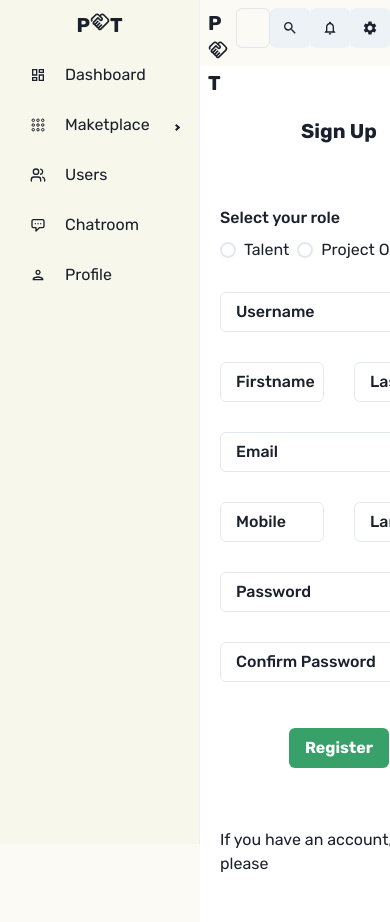
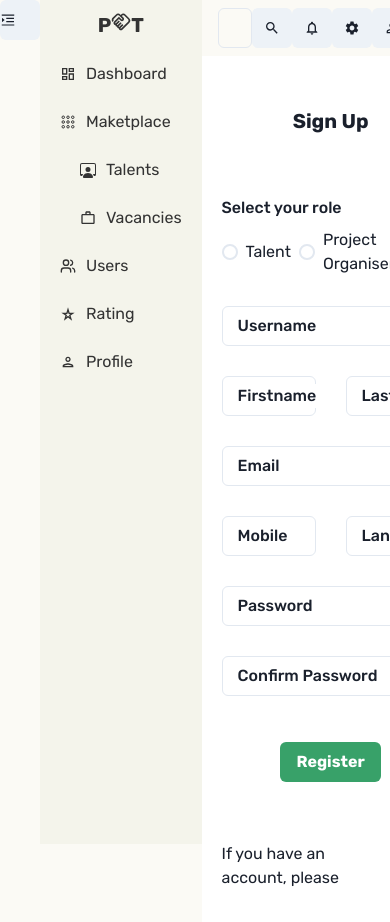
Before and after one commit to tamagotai/project-talent, a React (Create React App) app in the folder frontend/: page /signup in a window 390 px wide. Shown: the top 922 px of the page. Built offline with nearby package versions, Linux system fonts and the light colour scheme; sample sign-in values are in the browser's storage.

Commit message:
Signup update
update Sidebar in mobile size
added removeal of localStorage when logout
added SidebarStyles

```diff
--- a/frontend/src/App.js
+++ b/frontend/src/App.js
@@ -9,7 +9,7 @@ import Signup from './pages/Signup';
 import Unauthorised from './pages/Unauthorised';
 import Dashboard from './pages/Dashboard';
 import Search from './pages/Profile';
-import Chat from './pages/Chat';
+import Rate from './pages/Rate';
 import Talents from './pages/Talents';
 import Vacancies from './pages/Vacancies';
 import Users from './pages/Users';
@@ -18,7 +18,7 @@ import NotFound from './pages/NotFound';
 
 //components
 import Navbar from './components/Navbar';
-import CustomSidebar from './components/Sidebar';
+import Sidebar from './components/Sidebar';
 
 
 const ROLES = {
@@ -32,7 +32,7 @@ function App() {
 
   return (
     <div className="app">
-      {isAuthenticated && <CustomSidebar />}
+      {isAuthenticated && <Sidebar />}
       <main className="content">
       <Navbar />
       <Routes>
@@ -46,7 +46,7 @@ function App() {
           <Route element={isLoading ? null : isAuthenticated ? <RequireAuth allowedRoles={Object.values(ROLES)}/> : <Navigate to="/login" />}>
                     <Route path="/dashboard" element={<Dashboard />} />
                     <Route path="/search" element={<Search />} />
-            <Route path="/chat" element={<Chat />} />
+                    <Route path="/rate" element={<Rate />} />
                     <Route path="/talents" element={<Talents />} />
                     <Route path="/vacancies" element={<Vacancies />} />
                     <Route path="/users" element={<RequireAuth allowedRoles={[ROLES.Admin]}><Users /></RequireAuth>} />
--- a/frontend/src/components/Navbar.jsx
+++ b/frontend/src/components/Navbar.jsx
@@ -1,10 +1,9 @@
-import { Box, IconButton, Input, Text, Icon, useTheme, Link } from "@chakra-ui/react";
+import { Box, IconButton, Input, Text, Icon, Link } from "@chakra-ui/react";
 import {
   MdOutlineHandshake,
   MdSettings,
   MdOutlineSearch,
   MdOutlineNotifications,
-  MdLightbulb,
   MdPersonOutline,
   MdOutlineLogout,
   MdOutlineLogin
@@ -16,10 +15,6 @@ const Navbar = () => {
   const { user, logout } = useAuth();
   return (
     <Box display="flex" justifyContent="space-between" p={2}>
-      {/* WEBSITE LOGO */}
-      <Box h="50px">
-        <Text fontSize={20} fontWeight={700}>P<Icon as={MdOutlineHandshake} />T</Text>
-      </Box>
 
       {user? ( //show search bar, notification, setting, profile and logout buttons when login status
       <>
@@ -39,7 +34,6 @@ const Navbar = () => {
 
         {/* LEFT ICONS */}
         <Box display="flex">
-          {/* <IconButton aria-label="lightmode" icon={<MdLightbulb />} />*/}
           <IconButton aria-label="Notification" icon={<MdOutlineNotifications />} />
           <IconButton aria-label="Setting" icon={<MdSettings />} />
           <IconButton aria-label="Profile" icon={<MdPersonOutline />} />
@@ -52,6 +46,11 @@ const Navbar = () => {
       </>
   ) : (
     // When user is not logged in
+    <>
+    {/* WEBSITE LOGO */}
+    <Box h="50px">
+      <Text fontSize={20} fontWeight={700}>P<Icon as={MdOutlineHandshake} />T</Text>
+    </Box>
     <Box justifyContent="center" display="flex" gap={2}>
       <Link href="/login" mt={2}>Login</Link>
       <Link href="/signup" mt={2}>Signup</Link>
@@ -62,6 +61,7 @@ const Navbar = () => {
         icon={<MdOutlineLogin />}
       />
     </Box>
+    </>
   )}
 </Box>
 );
--- a/frontend/src/components/Sidebar.jsx
+++ b/frontend/src/components/Sidebar.jsx
@@ -1,79 +1,119 @@
-import { Center, Icon, Text } from "@chakra-ui/react";
-import { MdOutlineHandshake, MdOutlineDashboard, MdOutlinePerson, MdOutlineWorkOutline} from "react-icons/md"
-import { HiOutlineChatAlt }from "react-icons/hi";
+import {
+  Box, Center, Icon, Text, Link as ChakraLink,
+  useDisclosure, IconButton, Drawer, DrawerOverlay,
+  DrawerContent, DrawerHeader, DrawerBody, DrawerCloseButton
+} from "@chakra-ui/react";
+import { AiOutlineMenuUnfold } from "react-icons/ai";
+import {
+  MdOutlineHandshake, MdOutlineDashboard,
+  MdOutlinePerson, MdOutlineWorkOutline, MdOutlineStarRate
+} from "react-icons/md"
 import { BsPersonWorkspace } from "react-icons/bs";
 import { IoAppsOutline } from "react-icons/io5";
 import { LuUsers } from "react-icons/lu";
-import { useState } from "react";
-import { Sidebar, Menu, MenuItem, SubMenu } from "react-pro-sidebar";
-import { NavLink } from "react-router-dom";
+import { Link as RouterLink } from "react-router-dom";
+import { SidebarStyles } from "../theme/components/SidebarStyles";
 
-const CustomSidebar = () => {
-    const [collapsed, setCollapsed] = useState(false);
+const Sidebar = () => {
+  const { isOpen, onOpen, onClose } = useDisclosure();
 
   return (
-    <Sidebar width="200px" rootStyles={{background: "#F2F2C9"}}>
-      {/* WEBSITE LOGO */}
-      <Center h="50px">
-        <Text fontSize={20} fontWeight={700}>P<Icon as={MdOutlineHandshake} />T</Text>
-      </Center>
+    <>
+      {/* MOBILE SIZE MENU */}
+      <IconButton
+        aria-label="Open menu"
+        icon={<AiOutlineMenuUnfold />}
+        onClick={onOpen}
+        display={{ base: "block", md: "none" }}
+      />
+      <Drawer placement="right" onClose={onClose} isOpen={isOpen} size="xs">
+        <DrawerOverlay>
+          <DrawerContent sx={SidebarStyles.baseStyle}>
+            <DrawerCloseButton />
+            <DrawerHeader>Menu</DrawerHeader>
+            <DrawerBody>
+              <Box as="nav">
+                <ChakraLink as={RouterLink} to="/dashboard" sx={SidebarStyles.variants.menuLink}>
+                    <Icon as={MdOutlineDashboard} sx={SidebarStyles.variants.menuIcon} />
+                    Dashboard
+                </ChakraLink>
+                <Box>
+                  <Text sx={SidebarStyles.variants.menuLink}>
+                    <Icon as={IoAppsOutline} sx={SidebarStyles.variants.menuIcon} />
+                    Maketplace
+                  </Text>
+                  <Box pl={5}>
+                    <ChakraLink as={RouterLink} to="/talents" sx={SidebarStyles.variants.menuLink}>
+                      <Icon as={BsPersonWorkspace} sx={SidebarStyles.variants.menuIcon} />
+                      Talents
+                    </ChakraLink>
+                    <ChakraLink as={RouterLink} to="/vacancies" sx={SidebarStyles.variants.menuLink}>
+                      <Icon as={MdOutlineWorkOutline} sx={SidebarStyles.variants.menuIcon} />
+                      Vacancies
+                    </ChakraLink>
+                  </Box>
+                </Box>
+                <ChakraLink as={RouterLink} to="/users" sx={SidebarStyles.variants.menuLink}>
+                    <Icon as={LuUsers} sx={SidebarStyles.variants.menuIcon} />
+                    Users
+                </ChakraLink>
+                <ChakraLink as={RouterLink} to="/rate" sx={SidebarStyles.variants.menuLink}>
+                    <Icon as={MdOutlineStarRate} sx={SidebarStyles.variants.menuIcon} />
+                    Rating
+                </ChakraLink>
+                <ChakraLink as={RouterLink} to="/profile" sx={SidebarStyles.variants.menuLink}>
+                    <Icon as={MdOutlinePerson} sx={SidebarStyles.variants.menuIcon} />
+                    Profile
+                </ChakraLink>
+              </Box>
+            </DrawerBody>
+          </DrawerContent>
+        </DrawerOverlay>
+      </Drawer>
 
-        <Menu>
-            <MenuItem
-              title="Dashbaord"
-              icon={<MdOutlineDashboard />}
-              as="a"
-              href="/"
-            >
+      {/* NonMOBILE SIZE MENU */}
+      <Box as="aside" sx={SidebarStyles.baseStyle}>
+        {/* WEBSITE LOGO */}
+        <Center h="50px">
+          <Text fontSize={20} fontWeight={700}>P<Icon as={MdOutlineHandshake} />T</Text>
+        </Center>
+        <Box as="nav">
+          <ChakraLink as={RouterLink} to="/dashboard" sx={SidebarStyles.variants.menuLink}>
+              <Icon as={MdOutlineDashboard} sx={SidebarStyles.variants.menuIcon} />
               Dashboard
-            </MenuItem>
-            <SubMenu label="Maketplace"
-              title="Maketplace"
-              icon={<IoAppsOutline />}
-              to="/search"
-            >
-              <MenuItem
-                title="Talents"
-                icon={<BsPersonWorkspace />}
-                as="a"
-                href="/talents"
-              >Talents
-              </MenuItem>
-              <MenuItem
-                title="Vacancies"
-                icon={<MdOutlineWorkOutline />}
-                as="a"
-                href="/vacancies"
-              >Vacancies
-              </MenuItem>
-            </SubMenu>
-            <MenuItem
-              title="Users"
-              icon={<LuUsers />}
-              as="a"
-              href="/users"
-            >
+          </ChakraLink>
+          <Box>
+            <Text sx={SidebarStyles.variants.menuLink}>
+              <Icon as={IoAppsOutline} sx={SidebarStyles.variants.menuIcon} />
+              Maketplace
+            </Text>
+            <Box pl={5}>
+              <ChakraLink as={RouterLink} to="/talents" sx={SidebarStyles.variants.menuLink}>
+                <Icon as={BsPersonWorkspace} sx={SidebarStyles.variants.menuIcon} />
+                Talents
+              </ChakraLink>
+              <ChakraLink as={RouterLink} to="/vacancies" sx={SidebarStyles.variants.menuLink}>
+                <Icon as={MdOutlineWorkOutline} sx={SidebarStyles.variants.menuIcon} />
+                Vacancies
+              </ChakraLink>
+            </Box>
+          </Box>
+          <ChakraLink as={RouterLink} to="/users" sx={SidebarStyles.variants.menuLink}>
+              <Icon as={LuUsers} sx={SidebarStyles.variants.menuIcon} />
               Users
-            </MenuItem>
-            <MenuItem
-              title="Chat"
-              icon={<HiOutlineChatAlt />}
-              as="a"
-              href="/chat"
-            >
-              Chatroom
-            </MenuItem>
-            <MenuItem
-              title="Profile"
-              icon={<MdOutlinePerson />}
-              as="a"
-              href="/profile"
-            >
+          </ChakraLink>
+          <ChakraLink as={RouterLink} to="/rate" sx={SidebarStyles.variants.menuLink}>
+              <Icon as={MdOutlineStarRate} sx={SidebarStyles.variants.menuIcon} />
+              Rating
+          </ChakraLink>
+          <ChakraLink as={RouterLink} to="/profile" sx={SidebarStyles.variants.menuLink}>
+              <Icon as={MdOutlinePerson} sx={SidebarStyles.variants.menuIcon} />
               Profile
-            </MenuItem>
-        </Menu>
-    </Sidebar>
+          </ChakraLink>
+        </Box>
+      </Box>
+    </>
   )
 }
 
-export default CustomSidebar
+export default Sidebar
--- a/frontend/src/context/AuthContext.js
+++ b/frontend/src/context/AuthContext.js
@@ -8,7 +8,7 @@ export const authReducer = (state, action) => {
       console.log("User logged in:", action.payload);
       return { ...state, user: action.payload, isAuthenticated: true };
     case 'LOGOUT':
-      return { user: null }
+      return { user: null, isAuthenticated: false }
     default:
       return state
   }
@@ -20,6 +20,8 @@ export const AuthContextProvider = ({ children }) => {
     })
 
     const logout = () => {
+      localStorage.removeItem('user'); // Clear the user from local storage
+      localStorage.removeItem('token'); // Clear the token from local storage
       dispatch({ type: 'LOGOUT' }); // Dispatch logout action
     }
 
--- a/frontend/src/hooks/useLogin.js
+++ b/frontend/src/hooks/useLogin.js
@@ -27,11 +27,14 @@ export const useLogin = () => {
 
       const { user, token, message } = await response.data;
       console.log('Login success:', message);
+
       //save the user and token to local storage
       localStorage.setItem('user', JSON.stringify(user));
       localStorage.setItem('token', token);
+
       //update the auth context
       dispatch({ type: 'LOGIN', payload: user });
+
       // navigate to dashboard on successful login
       console.log('User logged in successfully. Redirecting to dashboard...');
       navigate("/dashboard");
--- a/frontend/src/pages/Login.jsx
+++ b/frontend/src/pages/Login.jsx
@@ -26,7 +26,6 @@ export default function Login() {
           values.password,
         ).then(response => {
           console.log("Login success:", response); // Log successful response
-          // navigate('/dashboard'); // Redirect to dashboard
         })
         .catch((err) => {
           console.log("Login error:", err); // Log any error
--- a/frontend/src/pages/Chat.jsx
+++ b/frontend/src/pages/Rate.jsx
@@ -1,16 +1,16 @@
 import Header from "../components/Header";
 import { Box } from "@chakra-ui/react";
 
-const Chat = () => {
+const Rate = () => {
   return (
     <Box m="20px">
       {/* HEADER */}
       <Box display="flex" justifyContent="space-between" alignItems="center">
-        <Header title="CHATROOM" subtitle="Talk with someone" />
+        <Header title="Rating" subtitle="Provide your feedback" />
       </Box>
 
     </Box>
   )
 }
 
-export default Chat
+export default Rate
--- /dev/null
+++ b/frontend/src/theme/components/SidebarStyles.js
@@ -0,0 +1,30 @@
+export const SidebarStyles = {
+    baseStyle: {
+      width: "200px",
+      background: "#F4F4EB",
+      color: "#333",
+    },
+    variants: {
+      menuLink: {
+        padding: "12px 20px",
+        display: "flex",
+        alignItems: "center",
+        textDecoration: "none",
+        color: "inherit",
+        transition: "background 0.2s",
+        "&:hover": {
+          background: "#FBFAF5",
+        },
+        "&.active": {
+          background: "#cccc88",
+          fontWeight: "bold",
+        },
+      },
+      menuIcon: {
+        marginRight: "10px",
+      },
+      menuLabel: {
+        fontSize: "16px",
+      },
+    },
+  };
--- a/frontend/src/theme/theme.js
+++ b/frontend/src/theme/theme.js
@@ -1,4 +1,5 @@
 import { extendTheme } from "@chakra-ui/react";
+import { SidebarStyles } from "./components/SidebarStyles";
 
 const activeLabelStyles = {
   transform: "scale(0.85) translateY(-24px)"
@@ -6,6 +7,7 @@ const activeLabelStyles = {
 
 export const theme = extendTheme({
   components: {
+    Sidebar: SidebarStyles,
     Form: {
       variants: {
         floating: {
```
Also changed, not shown: frontend/src/hooks/useSignup.js (+12 -5 lines), frontend/src/layouts/DashboardLayout.js (added, +14 -0 lines). Lines whose indentation alone changed are shown as unchanged.
